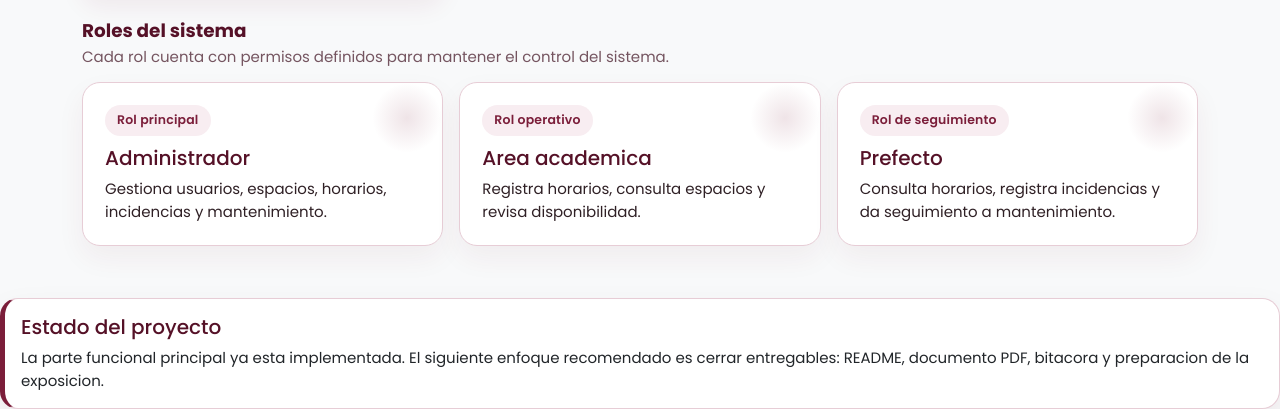
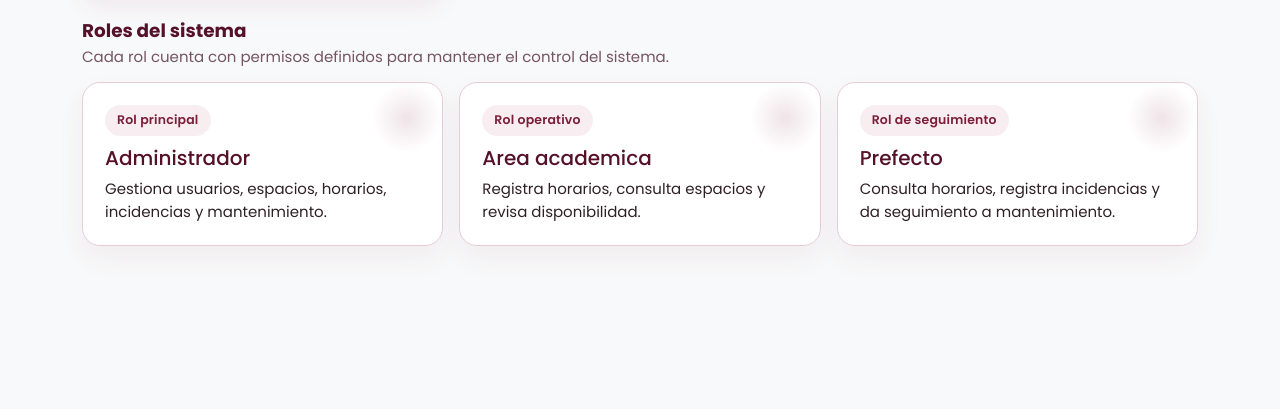
Before and after one commit to MeraryMoreno/Concurso, a PHP site: page /dashboard.php in a window 1280 px wide. Shown: the part 666-1075 px from the top of the page. After the commit the page ends 912 px from the top, so only its background shows below. Run offline with PHP 8.4, Linux system fonts and the light colour scheme; a user stored in the database is signed in.

Commit message:
cambio
cambio

```diff
--- a/dashboard.php
+++ b/dashboard.php
@@ -110,20 +110,5 @@ $rol = obtenerRolUsuario();
         </div>
     </div>
 </div>
-</div>
-
-<div class="row">
-    <div class="col-12">
-        <div class="card note-card">
-            <div class="card-body">
-                <h2 class="h5">Estado del proyecto</h2>
-                <p class="mb-0">
-                    La parte funcional principal ya esta implementada. El siguiente enfoque recomendado es cerrar entregables:
-                    README, documento PDF, bitacora y preparacion de la exposicion.
-                </p>
-            </div>
-        </div>
-    </div>
-</div>
 
 <?php require_once 'includes/footer.php'; ?>
```
